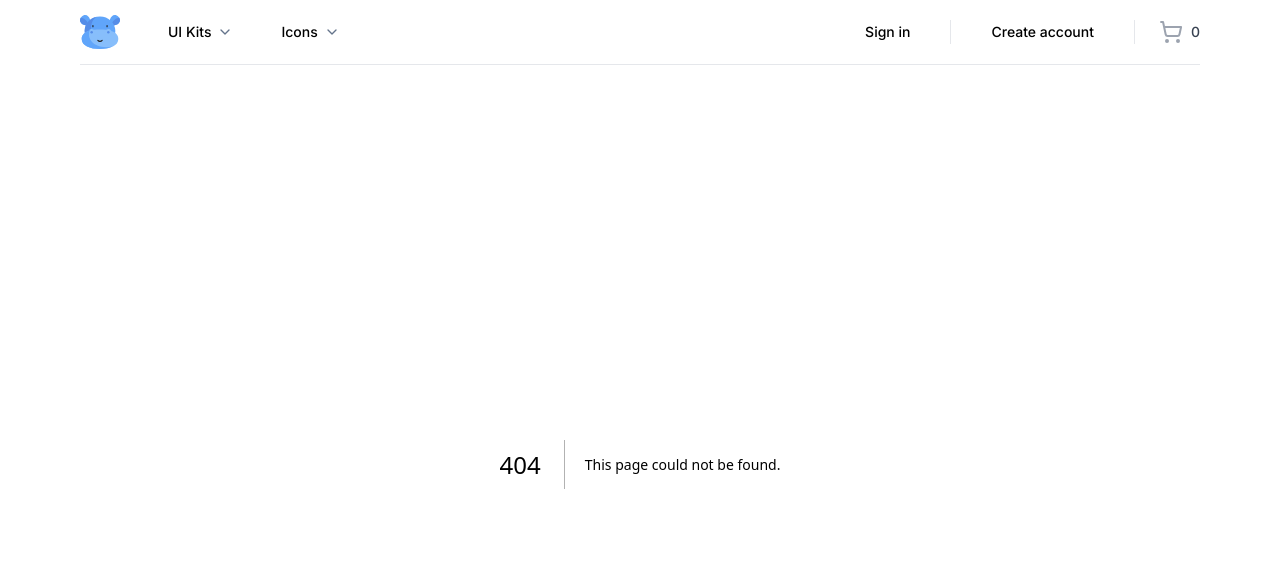
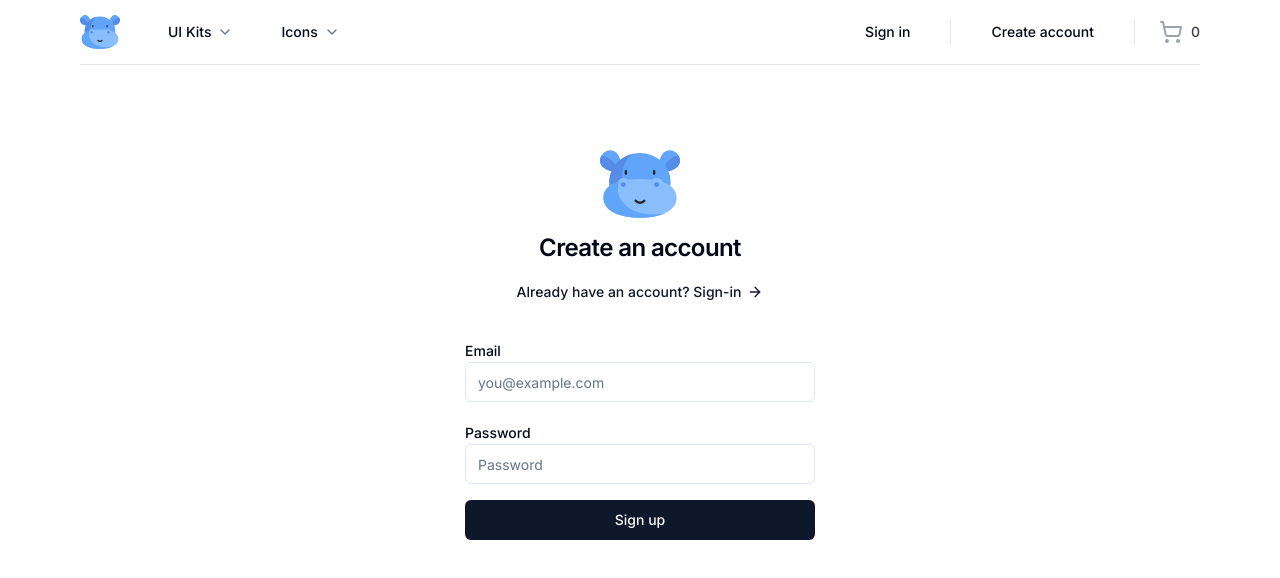
Before and after one commit to kmr-sahil/marketplace, a Next.js app: page /sign-up in a window 1280 px wide. Before the commit this address had no page. Shown: the top 578 px of the page. Built offline with nearby package versions, Linux system fonts and the light colour scheme.

Commit message:
sign-up page done

```diff
--- /dev/null
+++ b/src/app/(auth)/sign-up/page.tsx
@@ -0,0 +1,92 @@
+'use client'
+import { Icons } from "@/components/Icons"
+import { Button, buttonVariants } from "@/components/ui/button"
+import { AuthCredentialsValidator, TAuthCredentialsValidator } from "@/lib/validators/account-creation"
+import { Input } from '@/components/ui/input'
+import { Label } from '@/components/ui/label'
+import { ArrowRight } from "lucide-react"
+import { useForm } from 'react-hook-form'
+import { zodResolver } from '@hookform/resolvers/zod';
+import Link from "next/link"
+import { cn } from "@/lib/utils"
+
+const Page = () => {
+
+    const onSubmit = ({
+        email,
+        password,
+      }: TAuthCredentialsValidator) => {
+        //mutate({ email, password })
+      }
+
+      const {
+        register,
+        handleSubmit,
+        formState: { errors },
+      } = useForm<TAuthCredentialsValidator>({
+        resolver: zodResolver(AuthCredentialsValidator),
+      })
+
+    return (
+        <>
+      <div className='container relative flex pt-20 flex-col items-center justify-center lg:px-0'>
+        <div className='mx-auto flex w-full flex-col justify-center space-y-6 sm:w-[350px]'>
+          <div className='flex flex-col items-center space-y-2 text-center'>
+            <Icons.logo className='h-20 w-20' />
+            <h1 className='text-2xl font-semibold tracking-tight'>
+              Create an account
+            </h1>
+
+            <Link
+              className={buttonVariants({
+                variant: 'link',
+                className: 'gap-1.5',
+              })}
+              href='/sign-in'>
+              Already have an account? Sign-in
+              <ArrowRight className='h-4 w-4' />
+            </Link>
+
+        </div>
+
+        <div className='grid gap-6'>
+            <form onSubmit={handleSubmit(onSubmit)}>
+              <div className='grid gap-2'>
+                <div className='grid gap-1 py-2'>
+                  <Label htmlFor='email'>Email</Label>
+                  <Input
+                    {...register('email')}
+                    className={cn({
+                      'focus-visible:ring-red-500':
+                        errors.email,
+                    })}
+                    placeholder='you@example.com'
+                  />
+
+                </div>
+
+                <div className='grid gap-1 py-2'>
+                  <Label htmlFor='password'>Password</Label>
+                  <Input
+                    {...register('password')}
+                    type='password'
+                    className={cn({
+                      'focus-visible:ring-red-500':
+                        errors.password,
+                    })}
+                    placeholder='Password'
+                  />
+
+                </div>
+
+                <Button>Sign up</Button>
+              </div>
+            </form>
+          </div>
+        </div>
+        </div>
+        </>
+    )
+}
+
+export default Page;
--- /dev/null
+++ b/src/components/ui/input.tsx
@@ -0,0 +1,25 @@
+import * as React from "react"
+
+import { cn } from "@/lib/utils"
+
+export interface InputProps
+  extends React.InputHTMLAttributes<HTMLInputElement> {}
+
+const Input = React.forwardRef<HTMLInputElement, InputProps>(
+  ({ className, type, ...props }, ref) => {
+    return (
+      <input
+        type={type}
+        className={cn(
+          "flex h-10 w-full rounded-md border border-input bg-background px-3 py-2 text-sm ring-offset-background file:border-0 file:bg-transparent file:text-sm file:font-medium placeholder:text-muted-foreground focus-visible:outline-none focus-visible:ring-2 focus-visible:ring-ring focus-visible:ring-offset-2 disabled:cursor-not-allowed disabled:opacity-50",
+          className
+        )}
+        ref={ref}
+        {...props}
+      />
+    )
+  }
+)
+Input.displayName = "Input"
+
+export { Input }
--- /dev/null
+++ b/src/components/ui/label.tsx
@@ -0,0 +1,26 @@
+"use client"
+
+import * as React from "react"
+import * as LabelPrimitive from "@radix-ui/react-label"
+import { cva, type VariantProps } from "class-variance-authority"
+
+import { cn } from "@/lib/utils"
+
+const labelVariants = cva(
+  "text-sm font-medium leading-none peer-disabled:cursor-not-allowed peer-disabled:opacity-70"
+)
+
+const Label = React.forwardRef<
+  React.ElementRef<typeof LabelPrimitive.Root>,
+  React.ComponentPropsWithoutRef<typeof LabelPrimitive.Root> &
+    VariantProps<typeof labelVariants>
+>(({ className, ...props }, ref) => (
+  <LabelPrimitive.Root
+    ref={ref}
+    className={cn(labelVariants(), className)}
+    {...props}
+  />
+))
+Label.displayName = LabelPrimitive.Root.displayName
+
+export { Label }
--- /dev/null
+++ b/src/lib/validators/account-creation.ts
@@ -0,0 +1,12 @@
+import { z } from "zod"
+
+export const AuthCredentialsValidator = z.object({
+  email: z.string().email(),
+  password: z.string().min(8, {
+    message: 'Password must be at least 8 characters long.',
+  }),
+})
+
+export type TAuthCredentialsValidator = z.infer<
+  typeof AuthCredentialsValidator
+>
```
Also changed, not shown: package.json (+6 -1 lines), 1 other file (tests, documents, lock files or other folders).
